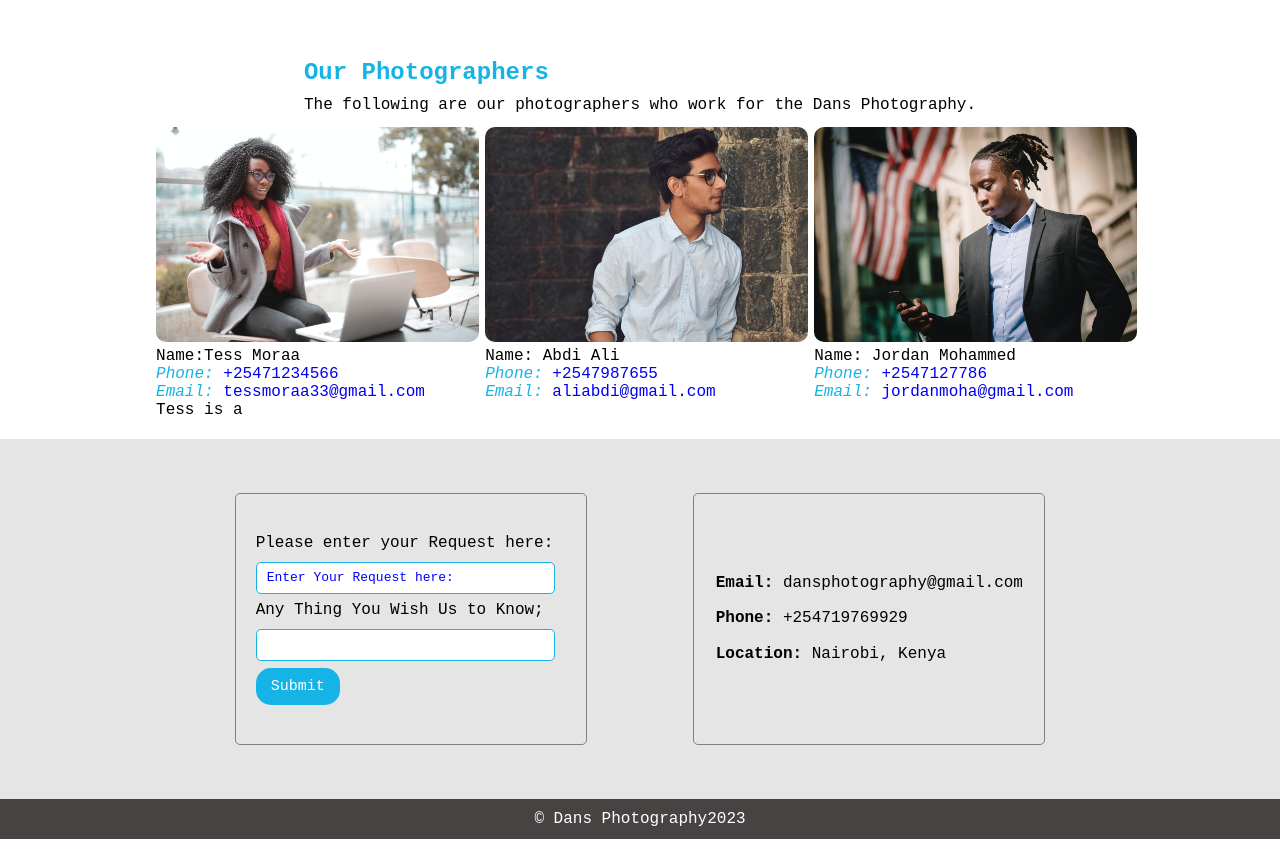
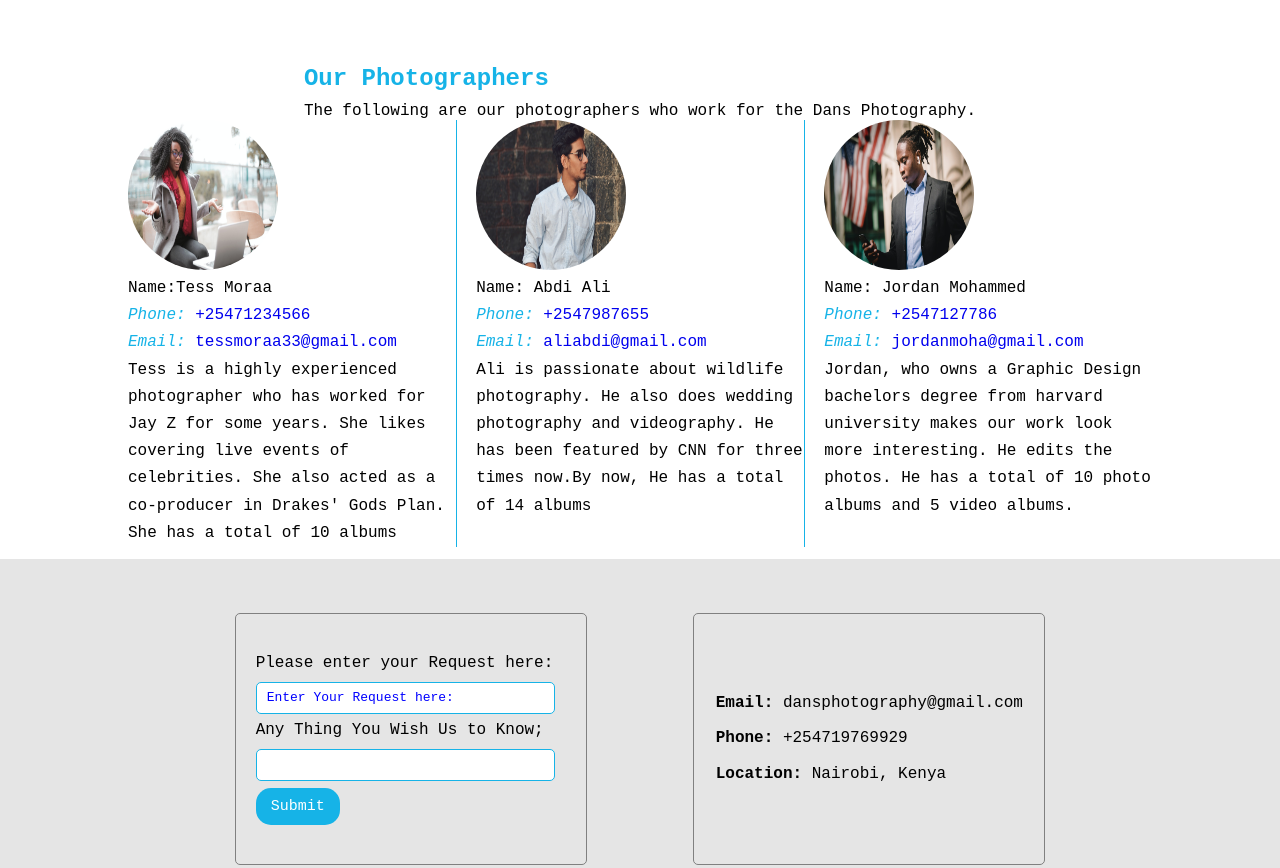
Before and after one commit to DanielMutunga/Photography-website, a plain HTML site: page CSS/index.html in a window 1280 px wide. Shown: the part 1841-2709 px from the top of the page. Before the commit the page ends 2680 px from the top, so only its background shows below. Drawn offline with Linux system fonts and the light colour scheme.

Commit message:
Added live links of my work

```diff
--- a/CSS/index.html
+++ b/CSS/index.html
@@ -20,14 +20,14 @@
                     <li> <a href="#">OUR ALBUM</a> </li>
                     <li> <a href="#">BLOG</a> </li>
                     <li> <a href="#">CONTACT US</a> </li>
-                    <button>Explore Work</button>
+                    <button><a target="_blank" href="https://myalbum.com/album/aPcPC5SPf53K6P/?invite=6f57dd83-8323-4c81-9119-4a50e10762e9">My Work</a></button>
                 </div>
             </div>
             <div class="banner">
                 <p>
-                    Hey! I am Daniel a professional Photographer ready <br> to convert your best moments into graphics. <br>Let's Try This
+                    Hey! Welcome to Dans photography, we are ready <br> to convert your best moments into graphics. <br>Let's Try This.
                 </p>
-                <button>See My Work</button>
+                <button><a target="_blank" href="https://myalbum.com/album/aPcPC5SPf53K6P/?invite=6f57dd83-8323-4c81-9119-4a50e10762e9">My Work</a></button>
             </div>
         </div>
 
@@ -75,23 +75,25 @@
             </div>
             <div class="people">
                 <div class="photographer1">
-                    <img src="../Images/pexels-andrea-piacquadio-3762940.jpg" alt="" height="215">
+                    <img src="../Images/pexels-andrea-piacquadio-3762940.jpg" alt="" height="150" width="150">
                     <p>Name:Tess Moraa</p>
                     <p><a href="#"><span>Phone:</span> +25471234566</a></p>
                     <p><a href="#"><span>Email:</span> tessmoraa33@gmail.com</a></p>
-                    <p>Tess is a </p>
+                    <p>Tess is a highly experienced photographer who has worked for Jay Z for some years. She likes covering live events of celebrities. She also acted as a co-producer in Drakes' Gods Plan. She has a total of 10 albums</p>
                 </div>
                 <div class="photographer2">
-                    <img src="../Images/Indian.jpg" alt="" height="215">
+                    <img src="../Images/Indian.jpg" alt="" height="150" width="150">
                     <p>Name: Abdi Ali</p>
                     <p><a href="#"><span>Phone:</span> +2547987655</a></p>
                     <p><a href="#"><span>Email:</span> aliabdi@gmail.com</a></p>
+                    <p>Ali is passionate about wildlife photography. He also does wedding photography and videography. He has been featured by CNN for three times now.By now, He has a total of 14 albums</p>
                 </div>
                 <div class="photographer3">
-                    <img src="../Images/Black_American.jpg" alt="" height="215">
+                    <img src="../Images/Black_American.jpg" alt="" height="150" width="150">
                     <p>Name: Jordan Mohammed</p>
                     <p><a href="#"><span>Phone:</span> +2547127786</a></p>
                     <p><a href="#"><span>Email:</span> jordanmoha@gmail.com</a></p>
+                    <p>Jordan, who owns a Graphic Design bachelors degree from harvard university makes our work look more interesting. He edits the photos. He has a total of 10 photo albums and 5 video albums.</p>
                 </div>
             </div>
         </div>
--- a/CSS/style.css
+++ b/CSS/style.css
@@ -92,6 +92,11 @@
     border-radius: 15px;
     /* transition: 1s; */
     margin-top: 50px;
+}
+.banner a{
+    text-decoration: none;
+    color: white;
+    font-weight: 800;
 }
 .banner button:hover{
     border: solid 2px rgb(22, 179, 231);
@@ -233,7 +238,7 @@
 
 /* START OF SECTION FOUR */
 .sectionfour{
-    height: 50vh;
+    height: 65vh;
     width: 100%;
     display: flex;
     align-items: center;
@@ -256,10 +261,12 @@
 .maindiv .photographer1{
     height: 100%;
     width: 32%;
+    border-right: solid 1px rgb(22, 179, 231);
 }
 .maindiv .photographer2{
     height: 100%;
     width: 32%;
+    border-right: solid 1px rgb(22, 179, 231);
 }
 .maindiv .photographer3{
     height: 100%;
@@ -270,10 +277,14 @@
 }
 .people img{
     border-radius: 10px;
+    border-radius: 50%;
 }
 .people span{
     color: rgb(22, 179, 231);
     font-style: italic;
+}
+.people p{
+    line-height: 1.7;
 }
 /* End of section Four */
 
```
